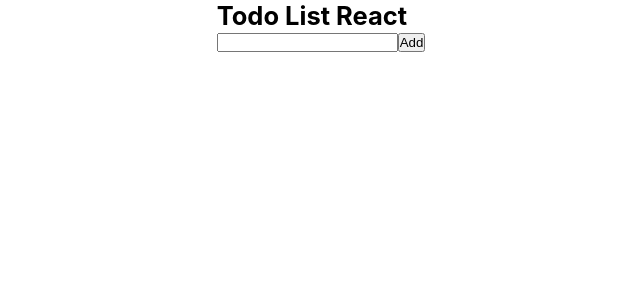
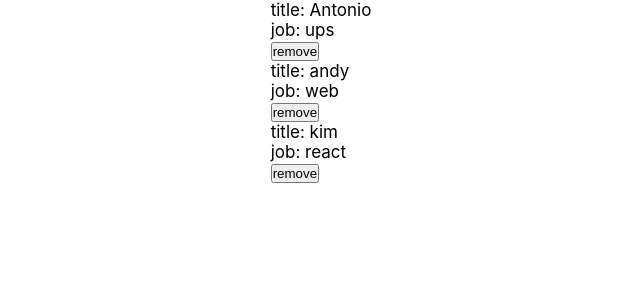
Before and after one commit to memphis2coder/ToolBox, a React (Create React App) app: page /buttons in a window 1280 px wide. Shown: the top 300 px of the page, without its empty margins (319-959 px from the left). Built offline with nearby package versions, Linux system fonts and the light colour scheme.

Commit message:
learning react

```diff
--- a/src/components/todo-list/TodoList.js
+++ b/src/components/todo-list/TodoList.js
@@ -1,35 +1,48 @@
-import React, {useState} from 'react';
+import React, {useState, useEffect} from 'react';
 import './TodoList.scss';
 
-// functional component
-// this is a standard functional component
 function TodoList () {
-    const [todo, updateTodo] = useState('');
-    const [list, updateList] = useState('');
+    const LIST = [
+        {
+            id: 0,
+            title: "Antonio",
+            job: "ups"
+        },
+        {
+            id: 1,
+            title: "andy",
+            job: "web"
+        },
+        {
+            id: 2,
+            title: "kim",
+            job: "react"
+        }
+    ];
 
-    function handleClick(e) {
-        e.preventDefault();
-        alert({updateTodo})
-    };
+    const [list, setList] = useState(LIST);
 
+    const onRemoveItem = () => {
+        // remove item from list
+
+        // return the new list
+        console.log('clicked')
+    }
 
     return (
         <div className='todo'>
-            <h2>Todo List React</h2>
-                <div className="todo-input-container">
-                    <input
-                        type="text"
-                        value={todo}
-                        onChange={e => updateTodo(e.target.value)}
-                    />
-                    <button onClick={handleClick}>Add</button>
-                </div>
-                <div>
-                    {
-
-                    }
-                </div>
-            <h3>{todo}</h3>
+            <ul>
+            {
+                list.map(item => (
+                    <li key={item.id}>
+                        <span>title: {item.title}</span>
+                        <div>job: {item.job}</div>
+                        <button onClick={() => onRemoveItem(item.id)} type="button">remove</button>
+                        <br/>
+                    </li>
+                ))
+            }
+            </ul>
         </div>
     )
 };
```
